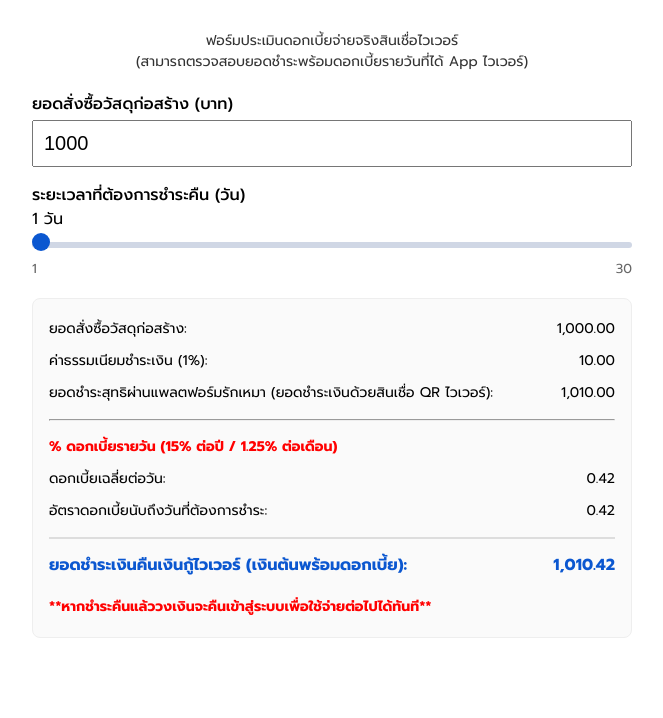
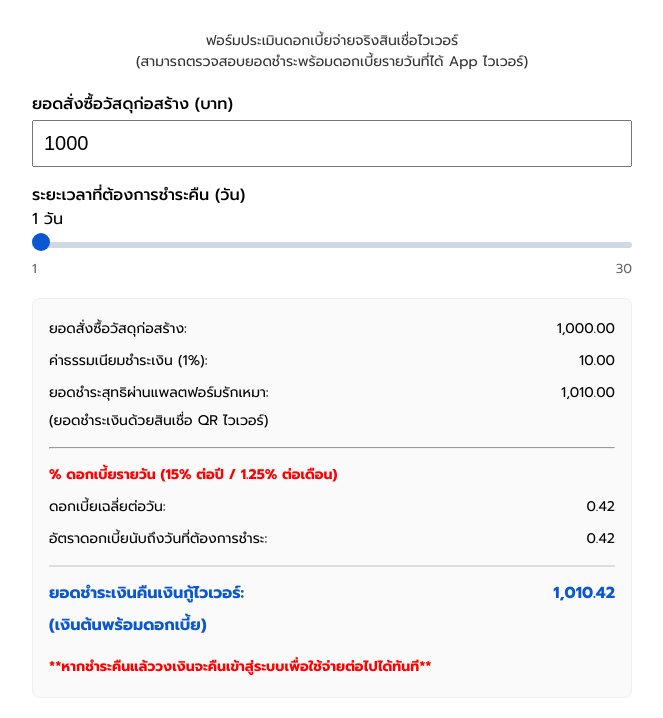
Before and after one commit to natipasj/rakmao, a plain HTML site: page index.html in a window 1280 px wide. Shown: the part 117-835 px from the top of the page, without its empty margins (308-971 px from the left). Before the commit the page ends 800 px from the top, so only its background shows below. Drawn offline with Linux system fonts and the light colour scheme.

Commit message:
Update index.html

```diff
--- a/index.html
+++ b/index.html
@@ -142,7 +142,7 @@
   <div class="details">
     <div class="details-row"><div>ยอดสั่งซื้อวัสดุก่อสร้าง:</div><div id="costDisplay">1,000.00</div></div>
     <div class="details-row"><div>ค่าธรรมเนียมชำระเงิน (1%):</div><div id="feeDisplay">10.00</div></div>
-    <div class="details-row"><div>ยอดชำระสุทธิผ่านแพลตฟอร์มรักเหมา (ยอดชำระเงินด้วยสินเชื่อ QR ไวเวอร์):</div><div id="totalToRakmao">1,010.00</div></div>
+    <div class="details-row"><div>ยอดชำระสุทธิผ่านแพลตฟอร์มรักเหมา:<br/>(ยอดชำระเงินด้วยสินเชื่อ QR ไวเวอร์)</div><div id="totalToRakmao">1,010.00</div></div>
 
     <hr style="margin: 12px 0;" />
     <div class="details-row">
@@ -152,7 +152,7 @@
     <div class="details-row"><div>อัตราดอกเบี้ยนับถึงวันที่ต้องการชำระ:</div><div id="interestAmount">0.42</div></div>
 
     <div class="details-row summary">
-      <div>ยอดชำระเงินคืนเงินกู้ไวเวอร์ (เงินต้นพร้อมดอกเบี้ย):</div>
+      <div>ยอดชำระเงินคืนเงินกู้ไวเวอร์:<br/>(เงินต้นพร้อมดอกเบี้ย)</div>
       <div id="repayDisplay">1,010.42</div>
     </div>
 
```
